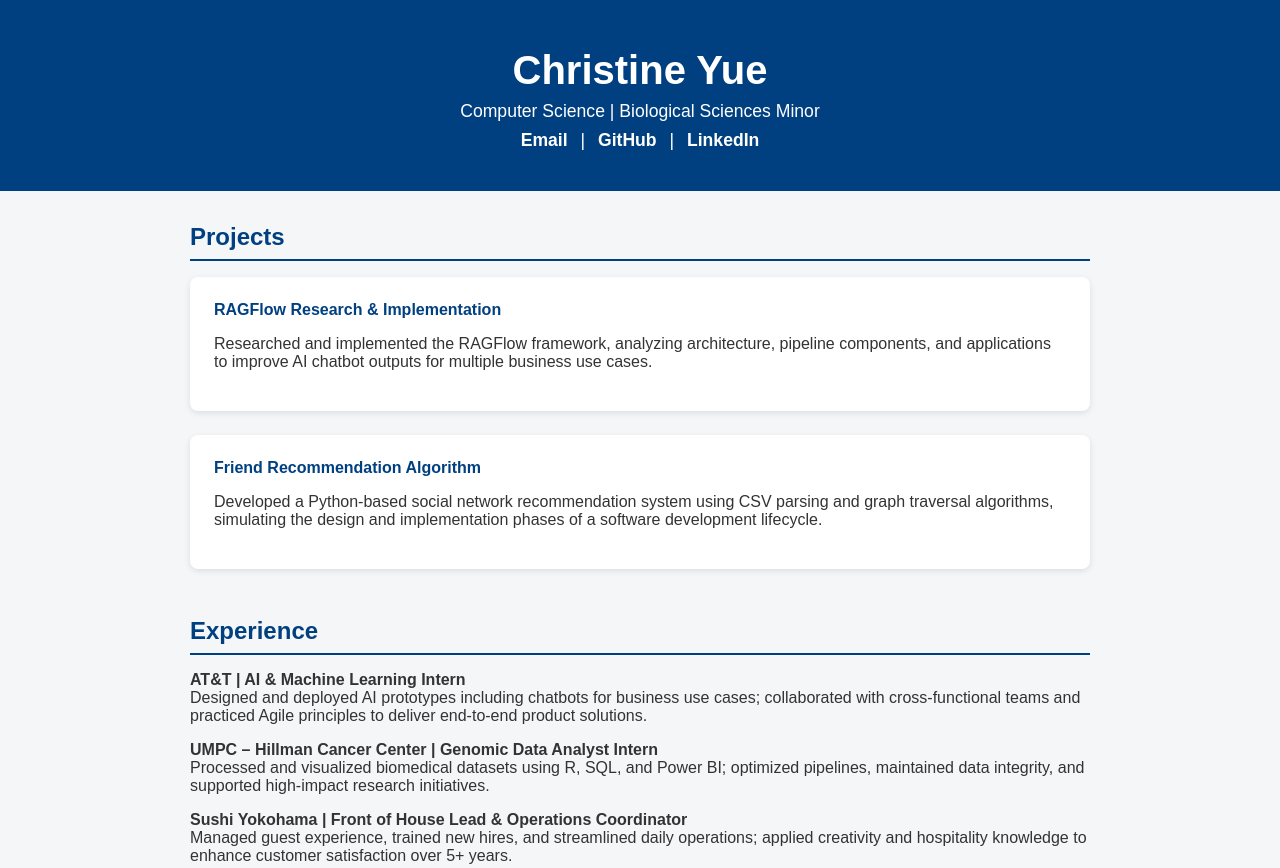
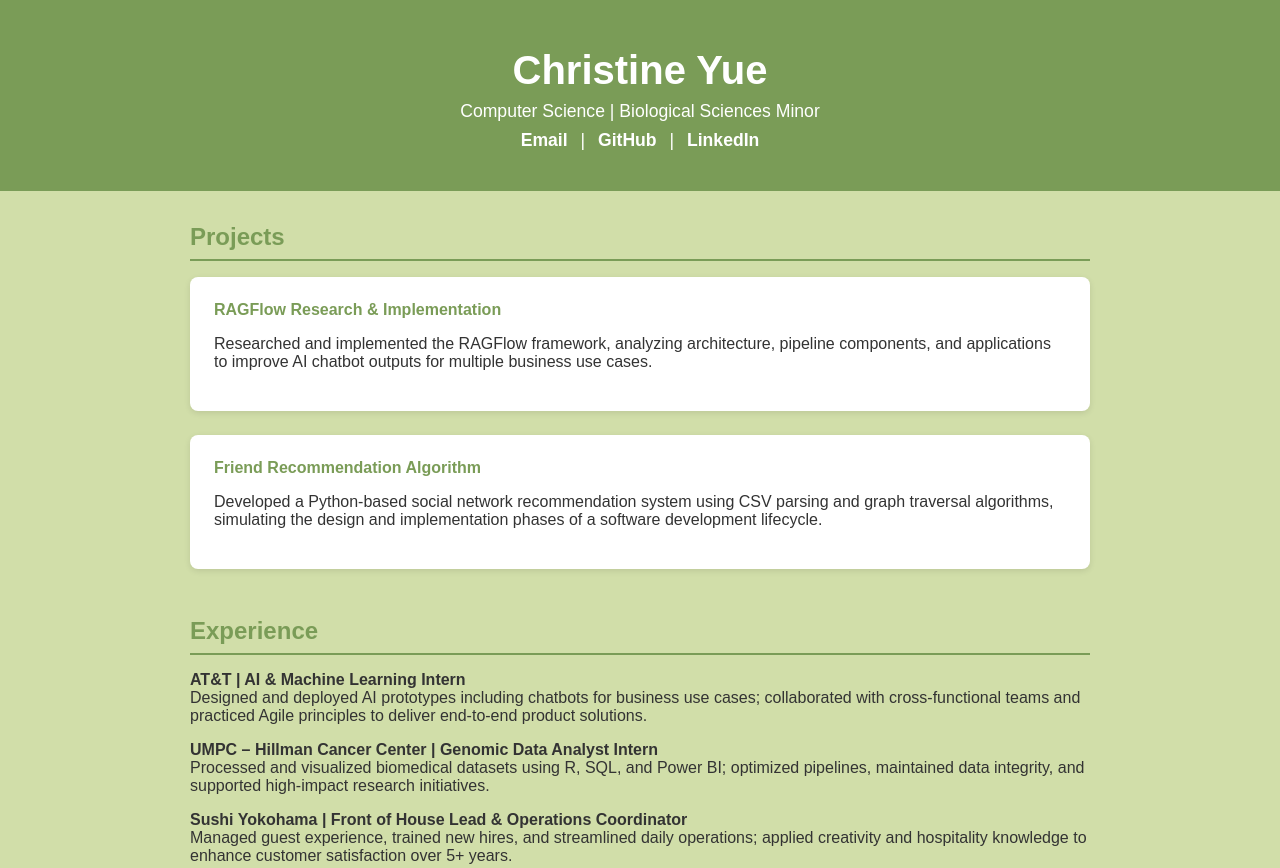
Before and after one commit to 117o3/117o3.github.io, a plain HTML site: page index.html in a window 1280 px wide. Shown: the top 868 px of the page. Drawn offline with Linux system fonts and the light colour scheme.

Commit message:
Update index.html

```diff
--- a/index.html
+++ b/index.html
@@ -8,11 +8,11 @@
     body {
       font-family: Arial, sans-serif;
       margin: 0;
-      background-color: #f4f6f8;
+      background-color: #D1DEA9; /* Updated body background */
       color: #333;
     }
     header {
-      background-color: #004080;
+      background-color: #7A9C57; /* Updated header color */
       color: #fff;
       padding: 3rem 1rem 2rem;
       text-align: center;
@@ -40,8 +40,8 @@
       margin-bottom: 3rem;
     }
     h2 {
-      color: #004080;
-      border-bottom: 2px solid #004080;
+      color: #7A9C57; /* Updated headings color */
+      border-bottom: 2px solid #7A9C57;
       padding-bottom: 0.5rem;
       margin-bottom: 1rem;
     }
@@ -53,7 +53,7 @@
       margin-bottom: 1.5rem;
     }
     .project-card a {
-      color: #004080;
+      color: #7A9C57; /* Updated project links color */
       font-weight: bold;
       text-decoration: none;
     }
@@ -67,7 +67,7 @@
     footer {
       text-align: center;
       padding: 2rem 1rem;
-      background-color: #eee;
+      background-color: #F2F5ED; /* Updated footer background */
       margin-top: 2rem;
     }
     .skills, .education {
```
